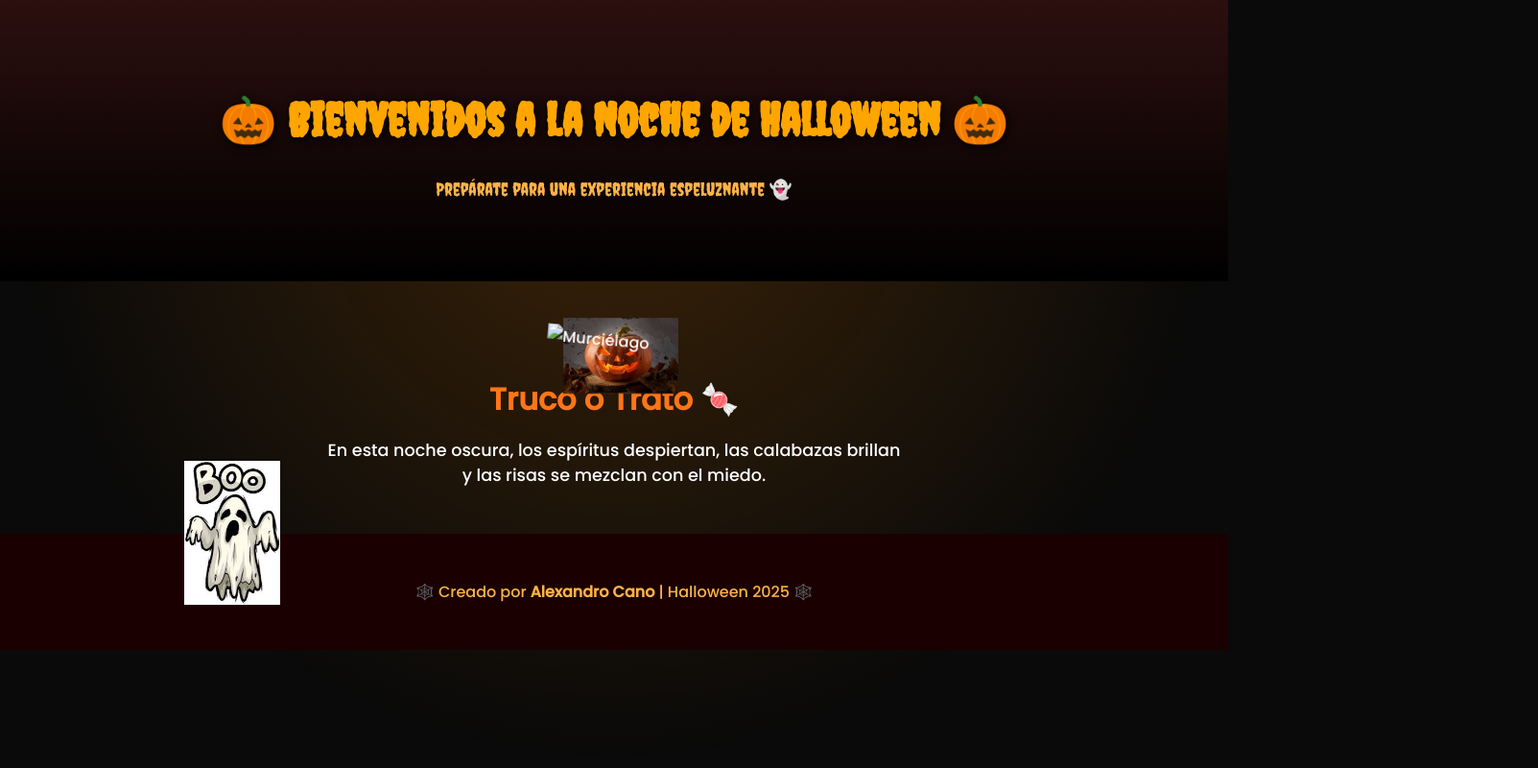
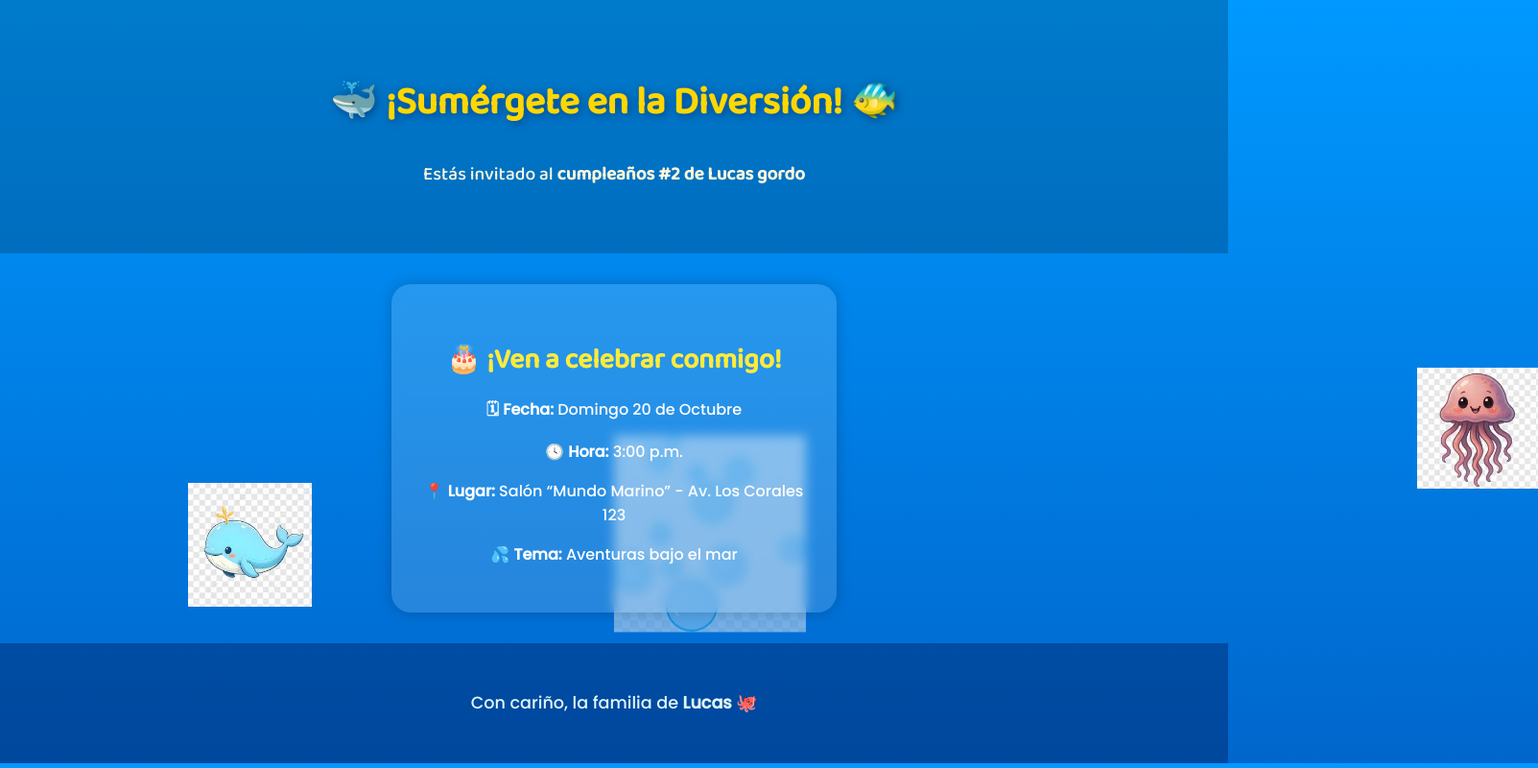
Before and after one commit to Alexandrohcn/despliegue01, a website: page public/index.html in a window 1280 px wide. Shown: the whole page at 96% size, 1603 px wide, since content can reach past the window. Drawn offline with Linux system fonts and the light colour scheme.

Commit message:
🐠 Invitación de cumpleaños marina para Lucas gordo

```diff
--- a/public/css/styles.css
+++ b/public/css/styles.css
@@ -1,91 +1,100 @@
-@import url('https://fonts.googleapis.com/css2?family=Creepster&family=Poppins:wght@300;500&display=swap');
+@import url('https://fonts.googleapis.com/css2?family=Baloo+2:wght@500&family=Poppins:wght@300;500&display=swap');
 
 body {
   margin: 0;
-  font-family: "Poppins", sans-serif;
-  color: white;
-  background-color: #0a0a0a;
+  font-family: 'Poppins', sans-serif;
+  color: #fff;
   overflow-x: hidden;
-}
-
-.overlay {
-  position: fixed;
-  top: 0; left: 0;
-  width: 100%; height: 100%;
-  background: radial-gradient(circle at 50% 20%, rgba(255, 136, 0, 0.2), transparent 70%);
-  z-index: -1;
+  background: linear-gradient(to bottom, #0099ff, #0066cc);
 }
 
 header {
   text-align: center;
-  padding: 4rem 1rem;
-  background: linear-gradient(180deg, #2c0f0f, #000);
-  font-family: "Creepster", cursive;
+  padding: 3rem 1rem;
+  background: rgba(0, 0, 0, 0.2);
+  color: #fff;
+  font-family: 'Baloo 2', cursive;
 }
 
 header h1 {
-  font-size: 3rem;
-  color: orange;
-  text-shadow: 2px 2px 10px black;
+  font-size: 2.5rem;
+  color: #ffd700;
+  text-shadow: 2px 2px 10px #004488;
 }
 
 header p {
   font-size: 1.2rem;
-  color: #ffb347;
+  color: #fff8dc;
 }
 
-.content {
+.invitacion {
   text-align: center;
-  padding: 3rem 1rem;
+  padding: 2rem;
+  position: relative;
 }
 
-.content h2 {
-  font-size: 2rem;
-  color: #ff7518;
+.tarjeta {
+  background: rgba(255, 255, 255, 0.15);
+  border-radius: 20px;
+  padding: 2rem;
+  display: inline-block;
+  max-width: 400px;
+  color: #fff;
+  box-shadow: 0 0 15px rgba(0, 0, 0, 0.2);
+  backdrop-filter: blur(6px);
+}
+
+.tarjeta h2 {
+  color: #ffeb3b;
+  font-family: 'Baloo 2', cursive;
+  font-size: 1.8rem;
   margin-bottom: 1rem;
 }
 
-.content p {
-  font-size: 1.1rem;
-  max-width: 600px;
-  margin: 0 auto;
+.pez {
+  position: absolute;
+  width: 120px;
+  animation: swim 8s linear infinite;
 }
 
-img.floating {
-  position: absolute;
-  width: 120px;
-  animation: float 4s ease-in-out infinite;
+.pez1 {
+  top: 60%;
+  left: -100px;
+  animation-delay: 0s;
 }
 
-img.ghost {
-  top: 60%;
-  left: 15%;
-  animation-delay: 1s;
-  width: 100px;
+.pez2 {
+  top: 30%;
+  right: -120px;
+  animation-delay: 3s;
 }
 
-img.bat {
-  top: 20%;
-  right: 10%;
-  width: 90px;
-  animation: fly 6s linear infinite;
+.burbujas {
+  position: absolute;
+  bottom: 0;
+  left: 50%;
+  transform: translateX(-50%);
+  width: 200px;
+  opacity: 0.8;
+  animation: bubbles 6s ease-in-out infinite;
 }
 
-@keyframes float {
-  0%, 100% { transform: translateY(0); }
-  50% { transform: translateY(-20px); }
+@keyframes swim {
+  0% { transform: translateX(0); }
+  50% { transform: translateX(400px) scale(1.1); }
+  100% { transform: translateX(0); }
 }
 
-@keyframes fly {
-  0% { transform: translateX(0) rotate(0deg); }
-  50% { transform: translateX(-50px) rotate(15deg); }
-  100% { transform: translateX(0) rotate(0deg); }
+@keyframes bubbles {
+  0% { opacity: 0.2; transform: translateY(0); }
+  50% { opacity: 1; transform: translateY(-50px); }
+  100% { opacity: 0.3; transform: translateY(0); }
 }
 
 footer {
   text-align: center;
   padding: 2rem;
-  background: #1a0000;
-  font-size: 1rem;
-  color: #ffb347;
+  background: rgba(0, 0, 50, 0.3);
+  color: #e0f7fa;
+  font-size: 1.1rem;
 }
--- a/public/index.html
+++ b/public/index.html
@@ -3,29 +3,33 @@
 <head>
   <meta charset="UTF-8" />
   <meta name="viewport" content="width=device-width, initial-scale=1.0" />
-  <title>🎃 Halloween Night</title>
+  <title>🎉 Invitación - Cumpleaños de Lucas gordo 🐠</title>
   <link rel="stylesheet" href="css/styles.css" />
 </head>
 <body>
-  <div class="overlay"></div>
+  <div class="fondo"></div>
 
   <header>
-    <h1>🎃 Bienvenidos a la Noche de Halloween 🎃</h1>
-    <p>Prepárate para una experiencia espeluznante 👻</p>
+    <h1>🐳 ¡Sumérgete en la Diversión! 🐠</h1>
+    <p>Estás invitado al <strong>cumpleaños #2 de Lucas gordo</strong></p>
   </header>
 
-  <section class="content">
-    <img src="img/calabaza.png" alt="Calabaza" class="floating" />
-    <img src="img/fantasma.png" alt="Fantasma" class="floating ghost" />
-    <img src="img/murcielago.png" alt="Murciélago" class="bat" />
-    <h2>Truco o Trato 🍬</h2>
-    <p>
-      En esta noche oscura, los espíritus despiertan, las calabazas brillan y las risas se mezclan con el miedo.
-    </p>
+  <section class="invitacion">
+    <img src="img/pez1.png" alt="Pez naranja" class="pez pez1" />
+    <img src="img/pez2.png" alt="Pez azul" class="pez pez2" />
+    <img src="img/burbujas.png" alt="Burbujas" class="burbujas" />
+
+    <div class="tarjeta">
+      <h2>🎂 ¡Ven a celebrar conmigo!</h2>
+      <p><strong>🗓 Fecha:</strong> Domingo 20 de Octubre</p>
+      <p><strong>🕓 Hora:</strong> 3:00 p.m.</p>
+      <p><strong>📍 Lugar:</strong> Salón “Mundo Marino” - Av. Los Corales 123</p>
+      <p><strong>💦 Tema:</strong> Aventuras bajo el mar</p>
+    </div>
   </section>
 
   <footer>
-    <p>🕸️ Creado por <strong>Alexandro Cano</strong> | Halloween 2025 🕸️</p>
+    <p>Con cariño, la familia de <strong>Lucas 🐙</strong></p>
   </footer>
 
   <script src="js/main.js"></script>
--- a/public/js/main.js
+++ b/public/js/main.js
@@ -1,8 +1,12 @@
 document.addEventListener("DOMContentLoaded", () => {
-  console.log("👻 Página de Halloween cargada con éxito");
-  const audio = new Audio("https://www.soundjay.com/halloween/halloween-scream-01.mp3");
+  console.log("🌊 Invitación cargada con éxito");
 
-  setTimeout(() => {
-    audio.play().catch(() => console.log("El navegador bloqueó la reproducción automática"));
-  }, 3000);
+  const audio = new Audio("https://www.fesliyanstudios.com/play-mp3/387");
+  audio.volume = 0.3;
+  audio.loop = true;
+
+  // Intentar reproducir música de fondo
+  audio.play().catch(() => {
+    console.log("🎵 Reproducción bloqueada. Reproducir manualmente si se desea.");
+  });
 });
```
Also changed, not shown: public/img/burbujas.png (added), public/img/coral.png (added), public/img/pez1.png (added), public/img/pez2.png (added).
